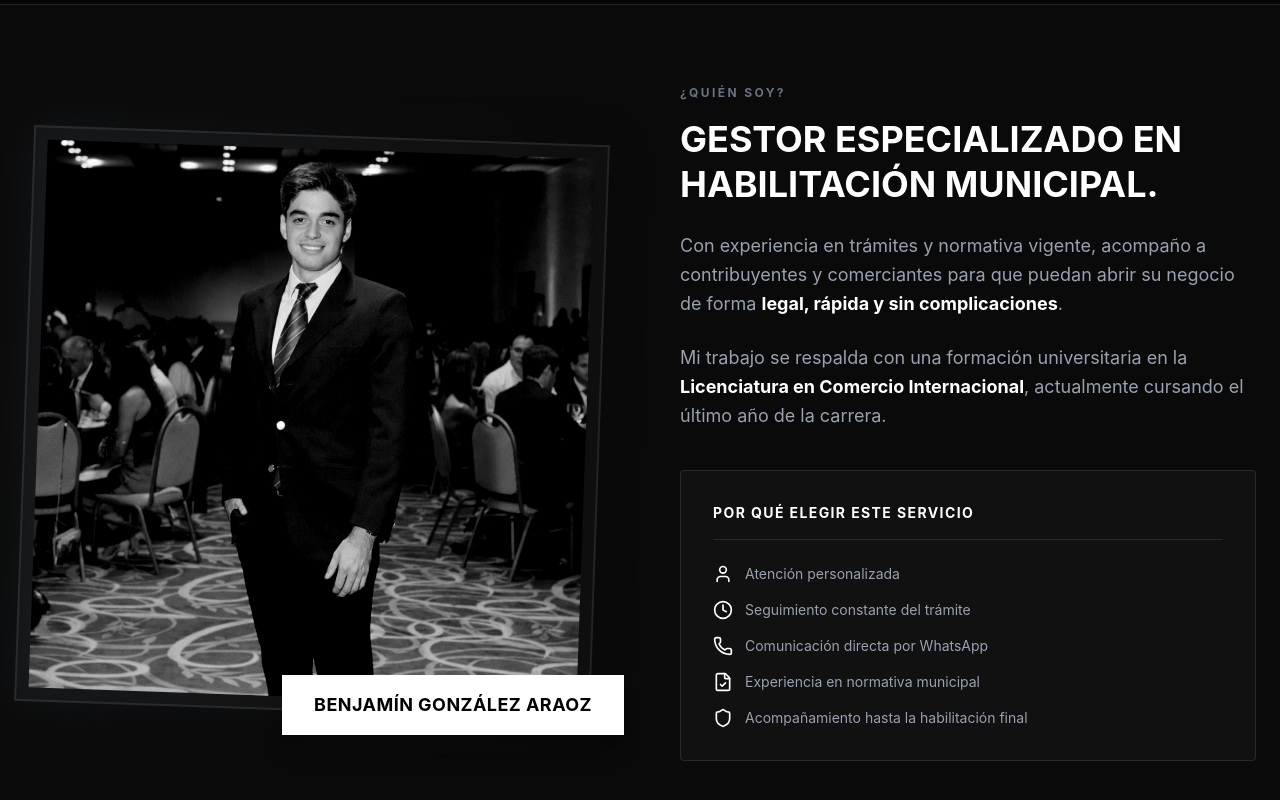
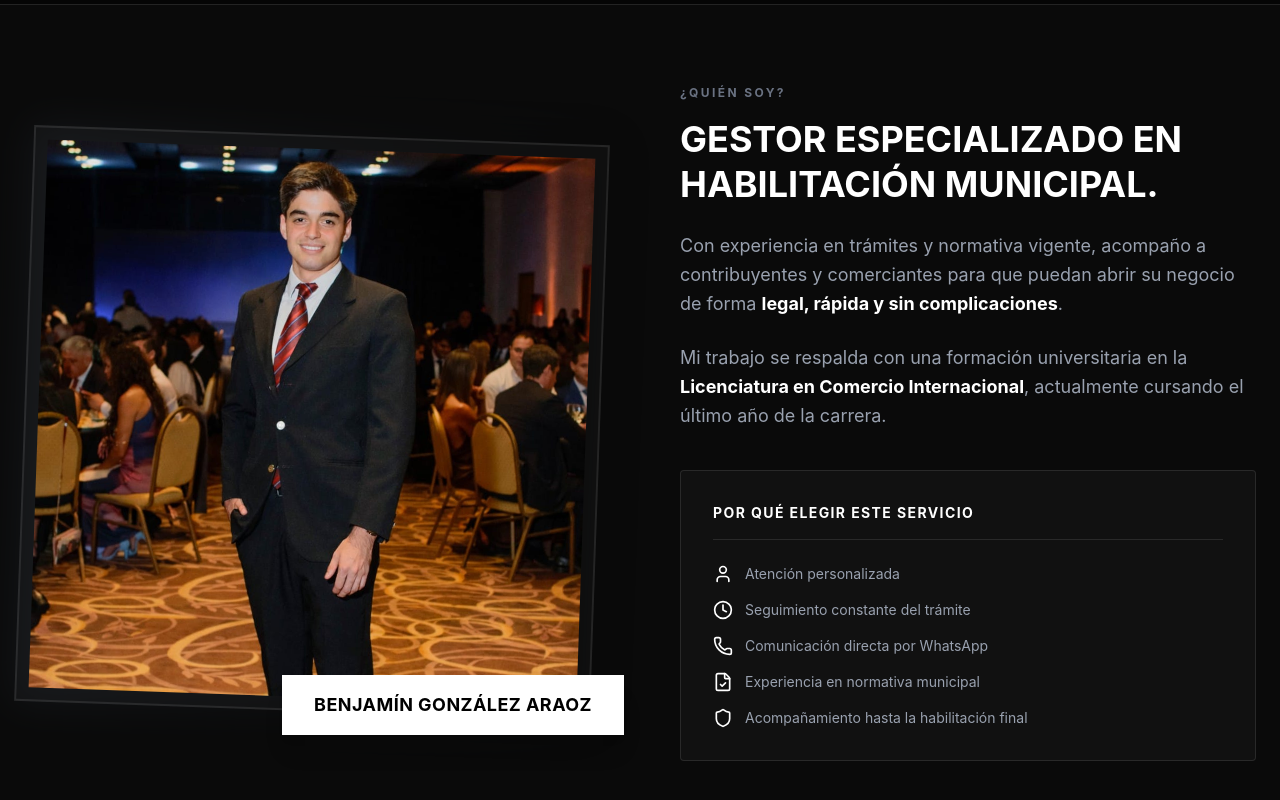
Before and after one commit to LautaroLeall/BG-Habilitaciones, a React (Vite) app: page / in a window 1280 px wide. Shown: the part 2442-3242 px from the top of the page. Built offline with nearby package versions, Linux system fonts and the light colour scheme.

Commit message:
delete animation img section about (grayscale)

```diff
--- a/src/styles/About.css
+++ b/src/styles/About.css
@@ -18,16 +18,6 @@
     border-color: rgba(255, 255, 255, 0.3);
 }
 
-/* Filtro de la imagen */
-.about-img {
-    filter: grayscale(100%) contrast(1.25);
-    transition: filter 0.5s ease;
-}
-
-.about-image-frame:hover .about-img {
-    filter: grayscale(20%) contrast(1.1);
-}
-
 /* Luz de fondo detrás de la imagen */
 .about-glow-bg {
     background: linear-gradient(to right, #374151, #000000);
```
